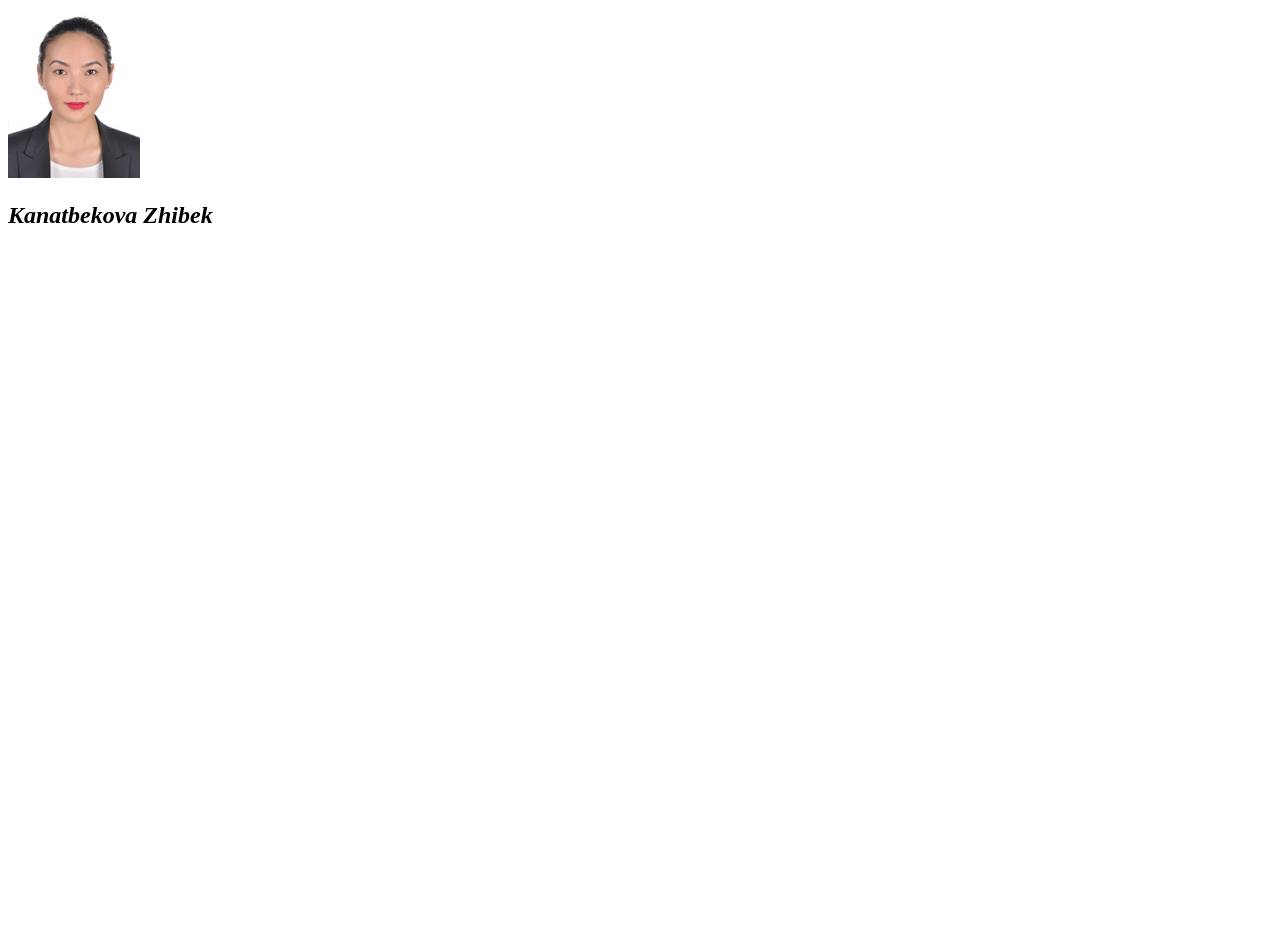
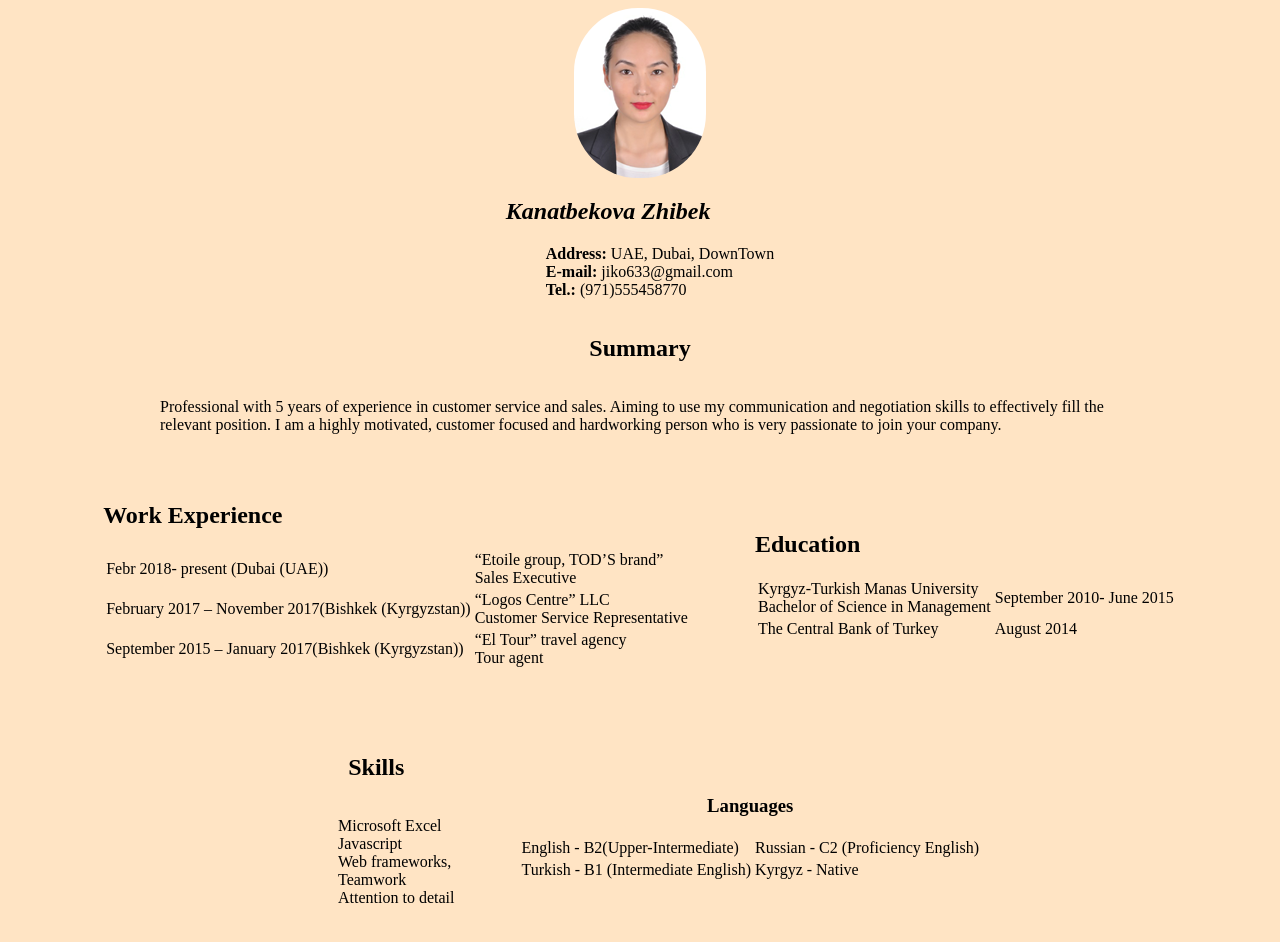
Before and after one commit to ZhibekKanatbekova/rsschool-cv, a plain HTML site: page index.html in a window 1280 px wide. Before the commit the page ends 800 px from the top, so only its background shows below. Drawn offline with Linux system fonts and the light colour scheme.

Commit message:
feat: add style.css

```diff
--- a/index.html
+++ b/index.html
@@ -4,20 +4,85 @@
   <meta charset="UTF-8">
   <meta http-equiv="X-UA-Compatible" content="IE=edge">
   <meta name="viewport" content="width=device-width, initial-scale=1.0">
+    <link rel="stylesheet" href="styles.css">
   <title>Zhibek Kanatbekova</title>
 </head>
 <body>
   <header>
-     <img src="Picture1.png" alt="Here is supposed to be my photo">
+     <img class="profile" src="Picture1.png" alt="Here is supposed to be my photo">
      <nav>
         <h1><i>Kanatbekova Zhibek</i></h1>
-
+         <ul class="contact">
+            <li><strong>Address:</strong> UAE, Dubai, DownTown</li>
+            <li><strong>E-mail:</strong> jiko633@gmail.com</li>
+            <li><strong>Tel.:</strong> (971)555458770</li>
+         </ul>
      </nav>
   </header>
    <main>
-      <section>
-
+      <section class="summary">
+          <summary><h2>Summary</h2></summary>
+          <p>Professional with 5 years of experience in customer service and sales. Aiming to use my
+            communication and negotiation skills to effectively fill the relevant position. I am a highly
+            motivated, customer focused and hardworking person who is very passionate to join your company.</p>
       </section>
+      <section class="workEdu">
+        <div class="workExperience">
+          <h1>Work Experience</h1>
+          <table>
+            <tr>
+              <td>Febr 2018- present (Dubai (UAE))</td>
+              <td>“Etoile group, TOD’S brand” <br> Sales Executive</td>
+            </tr>
+            <tr>
+              <td>February 2017 – November 2017(Bishkek (Kyrgyzstan))</td>
+              <td>“Logos Centre” LLC <br> Customer Service Representative</td>
+            </tr>
+            <tr>
+              <td>September 2015 – January 2017(Bishkek (Kyrgyzstan))</td>
+              <td>“El Tour” travel agency <br> Tour agent</td>
+            </tr>
+          </table>
+      </div>
+      <div class="education">
+        <h1>Education</h1>
+          <table>
+            <tr>
+              <td>Kyrgyz-Turkish Manas University <br>Bachelor of Science in Management</td>
+              <td>September 2010- June 2015</td>
+            </tr>
+            <tr>
+              <td>The Central Bank of Turkey</td>
+              <td>August 2014</td>
+            </tr>
+          </table>
+      </div>
+      </section>
+      <div class="skillsLang">
+         <section class="skills">
+            <h2>Skills</h2>
+            <ul>
+              <li>Microsoft Excel</li>
+              <li>Javascript</li>
+              <li>Web frameworks, </li>
+              <li>Teamwork</li>
+              <li>Attention to detail</li>
+            </ul>
+        </section>
+        <section class="lang">
+            <h3>Languages</h3>
+            <table>
+              <tr>
+                <td>English - B2(Upper-Intermediate)</td>
+                <td>Russian -  C2 (Proficiency English)</td>
+              </tr>
+              <tr>
+                <td>Turkish - B1 (Intermediate English)</td>
+                <td>Kyrgyz - Native</td>
+              </tr>
+            </table>
+        </section>
+      </div>
    </main>
    <footer>
 
--- /dev/null
+++ b/styles.css
@@ -0,0 +1,37 @@
+body{
+background-color: bisque;
+ display: flex;
+ justify-content: center;
+ align-items: center;
+ flex-direction: column;
+ font-size: 16px;
+}
+ul {
+  list-style-type: none;
+}
+main, section, header {
+ display: flex;
+ justify-content: center;
+ align-items: center;
+ flex-direction: column;
+}
+.summary{
+width: 960px;
+}
+
+.profile{
+  border-radius:  4em;
+
+}
+
+.workEdu, .skillsLang{
+  display: flex;
+  justify-content: space-between;
+  flex-direction: row;
+}
+.workExperience, .education, .skillsLang {
+  margin: 2em;
+}
+.skills {
+  padding-right: 4em;
+}
```
